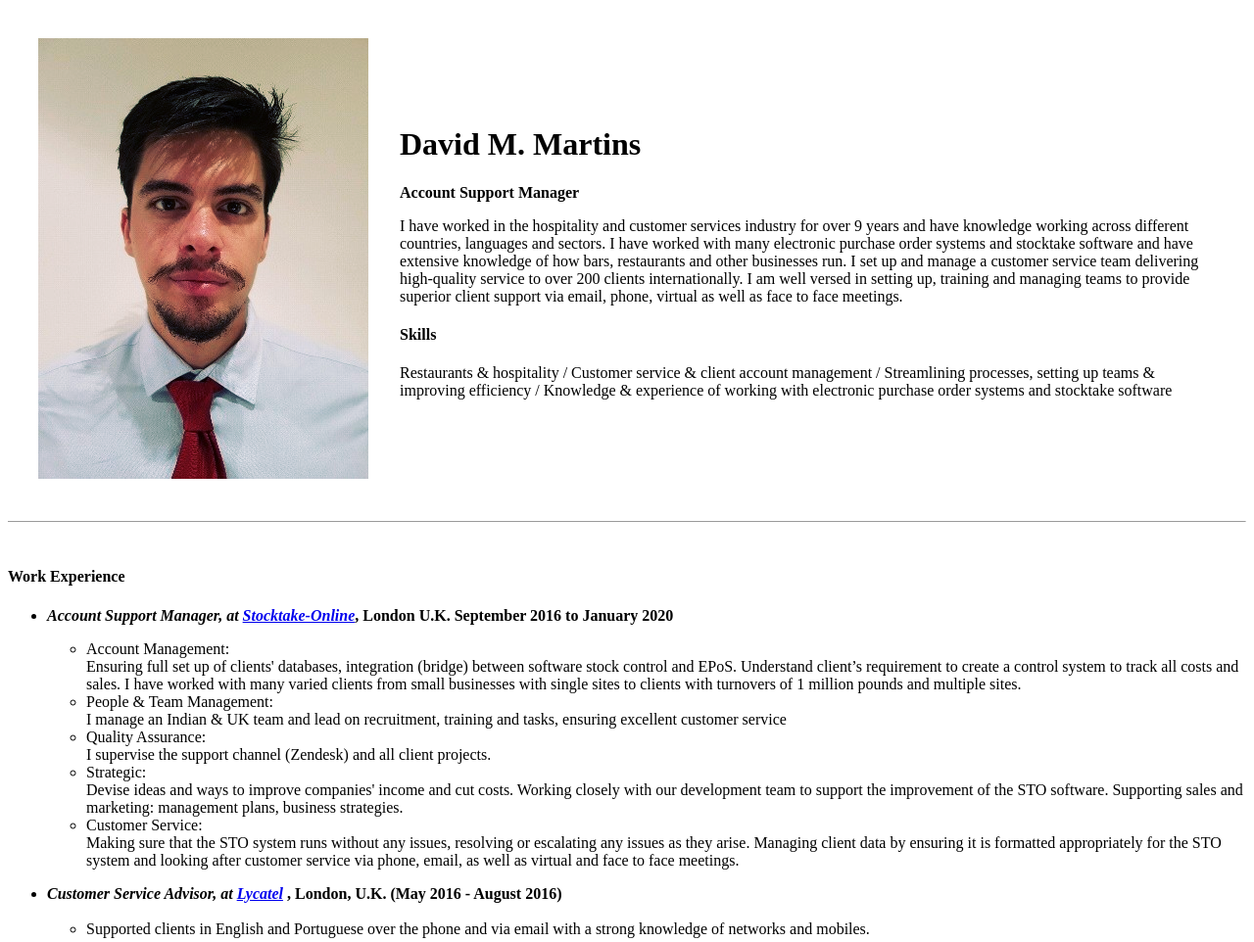
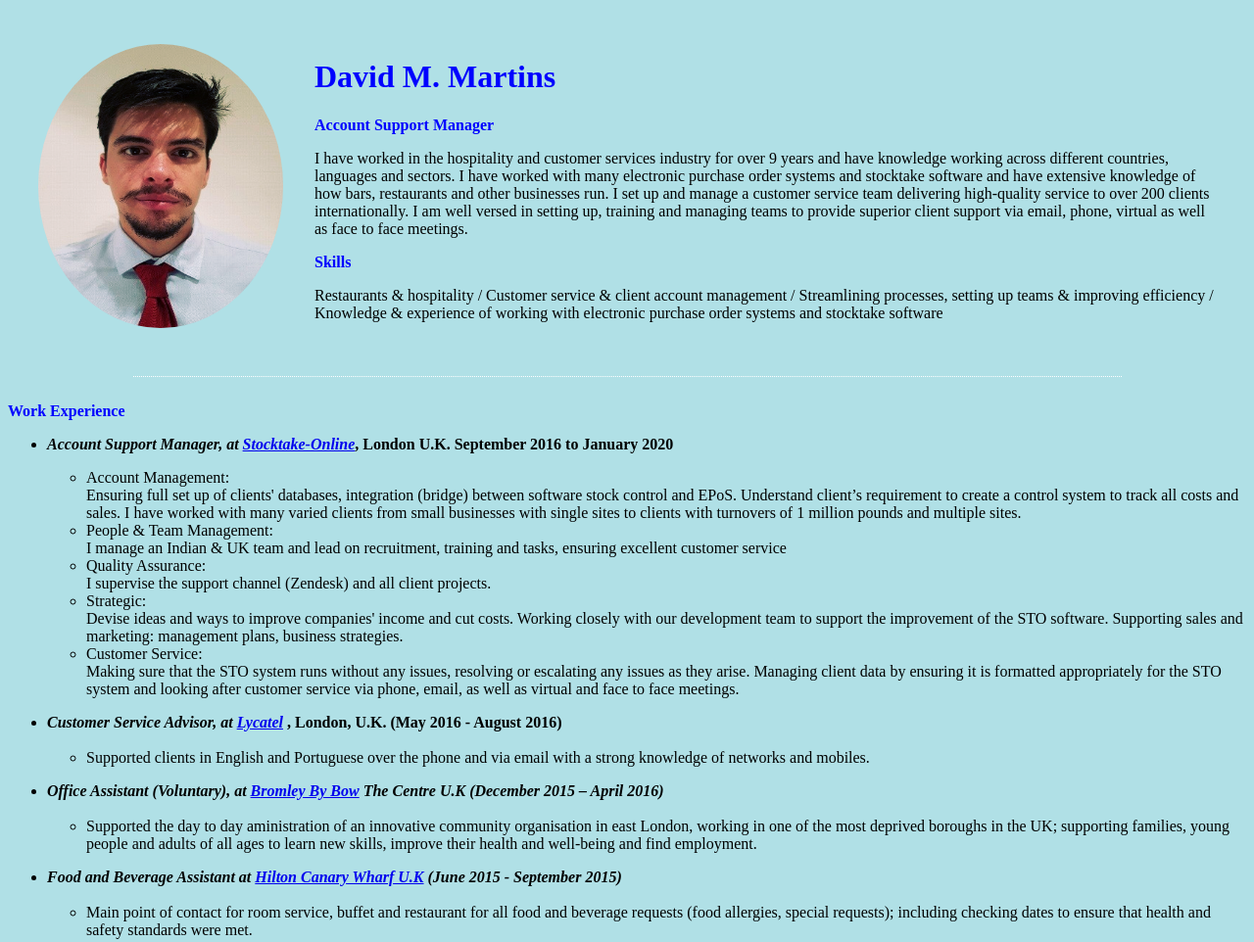
Before and after one commit to medronho34/CV, a plain HTML site: page index.html in a window 1280 px wide. Shown: the top 962 px of the page at 98% size. Drawn offline with Linux system fonts and the light colour scheme; files that its build step writes are made by us from their sources.

Commit message:
Add files via upload

```diff
--- a/index.html
+++ b/index.html
@@ -4,12 +4,17 @@
 <head>
   <meta charset="utf-8">
   <title>David's personal site</title>
+  <link rel="stylesheet" href="css/styles.css">
+
 </head>
+<body>
+
 
 <table cellspacing="30" >
-  <td><img src="david photo.png" alt="david perfile"></td>
+
+  <td><img id="circular"src="david photo.png"alt="Image circular" height="290" width="250""david perfile"></td>
   <td><h1>David M. Martins</h1>
-  <p><strong>Account Support Manager</strong>
+<p><h7><strong>Account Support Manager</strong></h7>
 
 
       <unshade></unshade>
@@ -31,7 +36,7 @@
         email, phone, virtual as well as face to face
         meetings.
 </p>
-        <h4><strong>Skills</strong></h4>
+        <h7><strong>Skills</strong></h7>
 
         <p>
           Restaurants & hospitality / Customer
@@ -49,7 +54,7 @@
 <hr size=1>
 
 <br>
-<h4><strong>Work Experience</strong></h4>
+<h7><strong>Work Experience</strong></h7>
 </<st>
 <ul>
   <li>
@@ -191,7 +196,7 @@
 </form>
 
 </p>
-
+</body>
 
 
 
--- /dev/null
+++ b/styles.css
@@ -0,0 +1,36 @@
+body
+{ background-color: powderblue;;
+}
+hr {
+border-style:none;
+border-top-style:dotted;
+background-color: white;
+border-color: powderblue;
+
+height: 0px;
+width: 80%;
+
+}
+
+#circular {
+border-radius: 100%
+
+}
+
+
+
+
+h1 {
+color: blue;
+
+
+}
+
+h4 {
+color: blue;
+
+}
+h7 {
+color: blue;
+
+}
```
Also changed, not shown: Contact Details.html (+1 -0 lines), Hobbies.html (+1 -0 lines).
